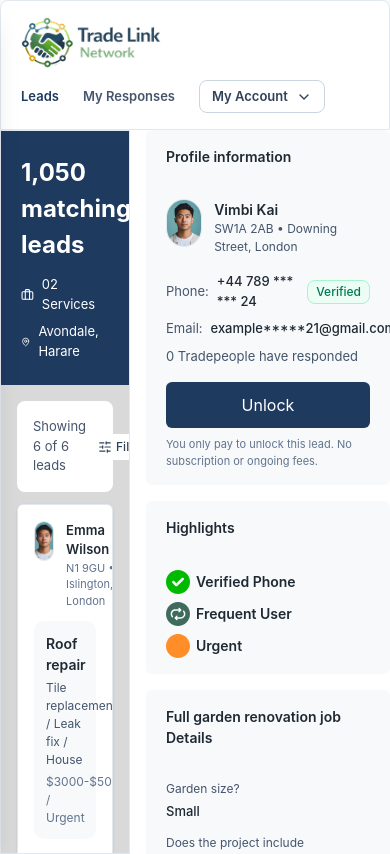
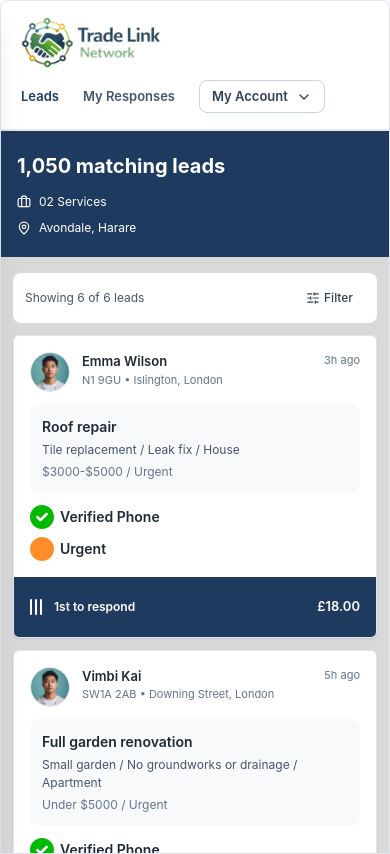
Before and after one commit to mijanConnect/trade-link-network-website, a Next.js app: page /trade-person/leads/lead_1 in a window 390 px wide. Built offline with nearby package versions, Linux system fonts and the light colour scheme.

Commit message:
leads page responsive working

```diff
--- a/app/trade-person/leads/[leadId]/page.tsx
+++ b/app/trade-person/leads/[leadId]/page.tsx
@@ -9,7 +9,8 @@ import LeadsFilterDrawer, {
   LeadsFilterButton,
 } from "@/app/components/trade-person/LeadsFilterDrawer";
 import { leadsMock } from "@/lib/trade-person/mock";
-import { Briefcase, MapPin } from "lucide-react";
+import type { Lead } from "@/lib/trade-person/mock";
+import { Briefcase, MapPin, ArrowLeft } from "lucide-react";
 
 export type SortOption = "date" | "responses" | "price";
 export type DateFilterKey = "today" | "yesterday" | "last7";
@@ -57,7 +58,25 @@ export default function LeadDetailPage() {
   const [sortOption, setSortOption] = useState<SortOption>("date");
   const [dateFilters, setDateFilters] = useState<DateFilterKey[]>([]);
 
-  // Save scroll position before navigation
+  // Mobile view state
+  const [isMobile, setIsMobile] = useState(false);
+  const [showDetailOnMobile, setShowDetailOnMobile] = useState(false);
+  const [mobileSelectedLeadId, setMobileSelectedLeadId] = useState<string | null>(
+    null,
+  );
+
+  // Detect mobile viewport
+  useEffect(() => {
+    const updateViewport = () => {
+      setIsMobile(window.innerWidth < 768);
+    };
+
+    updateViewport();
+    window.addEventListener("resize", updateViewport);
+    return () => window.removeEventListener("resize", updateViewport);
+  }, []);
+
+  // Save scroll position before navigation (desktop / larger screens)
   const handleScroll = () => {
     if (listRef.current) {
       sessionStorage.setItem("leadsScrollTop", listRef.current.scrollTop.toString());
@@ -104,15 +123,27 @@ export default function LeadDetailPage() {
   const selectedLead = filteredAndSortedLeads.find((l) => l.id === leadId);
   const defaultLeadId = filteredAndSortedLeads[0]?.id;
 
-  // Redirect to default lead if no lead selected or invalid lead
+  // Mobile selected lead (uses local state so we can switch views without routing)
+  let mobileSelectedLead: Lead | null = null;
+  const mobileFromList = filteredAndSortedLeads.find(
+    (l) => l.id === mobileSelectedLeadId,
+  );
+  if (mobileFromList) {
+    mobileSelectedLead = mobileFromList;
+  } else if (selectedLead != null) {
+    mobileSelectedLead = selectedLead as Lead;
+  }
+
+  // Redirect to default lead if no lead selected or invalid lead (desktop behaviour)
   useEffect(() => {
-    if (!selectedLead && defaultLeadId) {
+    if (!isMobile && !selectedLead && defaultLeadId) {
       router.replace(`/trade-person/leads/${defaultLeadId}`);
     }
-  }, [selectedLead, defaultLeadId, router]);
+  }, [selectedLead, defaultLeadId, router, isMobile]);
 
-  // Restore scroll position when lead changes
+  // Restore scroll position when lead changes (desktop only)
   useEffect(() => {
+    if (isMobile) return;
     const saved = sessionStorage.getItem("leadsScrollTop");
     if (saved && listRef.current) {
       // Use requestAnimationFrame to ensure DOM is ready
@@ -122,7 +153,7 @@ export default function LeadDetailPage() {
         }
       });
     }
-  }, [leadId]);
+  }, [leadId, isMobile]);
 
   const toggleDateFilter = (key: DateFilterKey) => {
     setDateFilters((prev) =>
@@ -145,9 +176,10 @@ export default function LeadDetailPage() {
 
   return (
     <>
-      <div className="flex h-[calc(100vh-120px)] ">
+      {/* Desktop / Tablet layout (md and up) - current behaviour preserved */}
+      <div className="hidden h-[calc(100vh-120px)] md:flex">
         {/* Left Sidebar */}
-        <aside className="flex w-1/3 flex-col overflow-hidden bg-tradeBg border border-slate-200 ">
+        <aside className="flex w-1/3 flex-col overflow-hidden border border-slate-200 bg-tradeBg">
           {/* Summary Header */}
           <div className="bg-primary px-5 py-6 text-white">
             <h1 className="text-[24px] font-bold">1,050 matching leads</h1>
@@ -186,16 +218,13 @@ export default function LeadDetailPage() {
                     if (listRef.current) {
                       sessionStorage.setItem(
                         "leadsScrollTop",
-                        listRef.current.scrollTop.toString()
+                        listRef.current.scrollTop.toString(),
                       );
                     }
                   }}
                   className="block"
                 >
-                  <LeadCard
-                    lead={lead}
-                    selected={lead.id === leadId}
-                  />
+                  <LeadCard lead={lead} selected={lead.id === leadId} />
                 </Link>
               ))}
             </div>
@@ -203,9 +232,79 @@ export default function LeadDetailPage() {
         </aside>
 
         {/* Right Panel - Lead Details */}
-        <div className="flex-1 w-2/3 overflow-y-auto bg-background pl-4">
-          <LeadDetailPanel lead={selectedLead} source="leads" />
+        <div className="w-2/3 flex-1 overflow-y-auto bg-background pl-4">
+          <LeadDetailPanel lead={selectedLead ?? null} source="leads" />
         </div>
+      </div>
+
+      {/* Mobile layout (under md) */}
+      <div className="block h-[calc(100vh-120px)] md:hidden">
+        {/* List view (default) */}
+        {!showDetailOnMobile && (
+          <div className="flex h-full flex-col overflow-hidden border border-slate-200 bg-tradeBg">
+            {/* Summary Header */}
+            <div className="bg-primary px-4 py-5 text-white">
+              <h1 className="text-[20px] font-bold">1,050 matching leads</h1>
+              <div className="mt-3 flex flex-col gap-2 text-[12px]">
+                <div className="flex items-center gap-2">
+                  <Briefcase size={14} />
+                  <span>02 Services</span>
+                </div>
+                <div className="flex items-center gap-2">
+                  <MapPin size={14} />
+                  <span>Avondale, Harare</span>
+                </div>
+              </div>
+            </div>
+
+            {/* Leads List */}
+            <div className="flex-1 overflow-y-auto px-3 py-4">
+              <div className="mb-3 flex items-center justify-between rounded-md bg-white p-3">
+                <span className="text-[12px] text-slate-600">
+                  Showing {filteredAndSortedLeads.length} of {leadsMock.length} leads
+                </span>
+                <LeadsFilterButton onClick={() => setIsFilterOpen(true)} />
+              </div>
+
+              <div className="space-y-3">
+                {filteredAndSortedLeads.map((lead) => (
+                  <button
+                    key={lead.id}
+                    type="button"
+                    className="block w-full text-left"
+                    onClick={() => {
+                      setMobileSelectedLeadId(lead.id);
+                      setShowDetailOnMobile(true);
+                    }}
+                  >
+                    <LeadCard lead={lead} selected={lead.id === mobileSelectedLeadId} />
+                  </button>
+                ))}
+              </div>
+            </div>
+          </div>
+        )}
+
+        {/* Detail view */}
+        {showDetailOnMobile && mobileSelectedLead && (
+          <div className="flex h-full flex-col overflow-hidden bg-background">
+            {/* Back to leads button */}
+            <div className="flex items-center gap-2 border-b border-slate-200 bg-white px-4 py-3">
+              <button
+                type="button"
+                onClick={() => setShowDetailOnMobile(false)}
+                className="flex items-center gap-2 text-sm font-medium text-primary"
+              >
+                <ArrowLeft className="h-4 w-4" />
+                <span>Back to leads</span>
+              </button>
+            </div>
+
+            <div className="flex-1 overflow-y-auto px-3 py-4">
+              <LeadDetailPanel lead={mobileSelectedLead} source="leads" />
+            </div>
+          </div>
+        )}
       </div>
 
       <LeadsFilterDrawer
```
